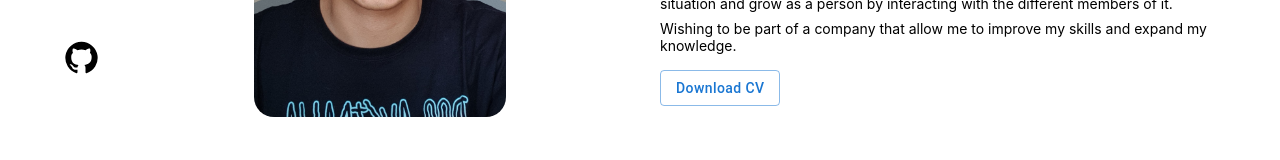
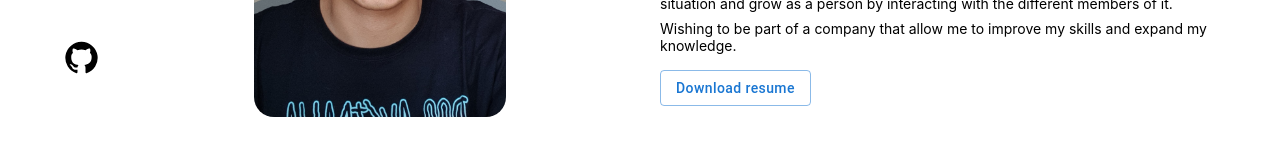
Before and after one commit to edwardburgos/portfolio, a React (Create React App) app: page / in a window 1280 px wide. Shown: the part 486-646 px from the top of the page. Built offline with nearby package versions, Linux system fonts and the light colour scheme.

Commit message:
cv replaced by resume

```diff
--- a/src/components/sections/four/Four.tsx
+++ b/src/components/sections/four/Four.tsx
@@ -97,7 +97,7 @@ export default function Four() {
         portfolioapp: {
             name: 'Portfolio app',
             description: 'Web application that allows users to obtain professional information about me.',
-            features: ['Obtain professional information about me', 'CV download', 'Dark mode'],
+            features: ['Obtain professional information about me', 'Resume download', 'Dark mode'],
             deploymentLink: 'https://edwardburgos.vercel.app/',
             webDemonstration: 'https://youtu.be/BxgyFF2Ndfk',
             mobileDemonstration: 'https://youtu.be/ZC6Fzy-76Fk',
--- a/src/components/sections/one/One.tsx
+++ b/src/components/sections/one/One.tsx
@@ -44,7 +44,7 @@ export default function One() {
               knowledge.</p>
           </div>
           <Button variant="outlined" className={s.download} href='EDWARD_BURGOS_RESUME.pdf' download>
-            Download CV
+            Download resume
           </Button>
         </div>
       </div>
```
